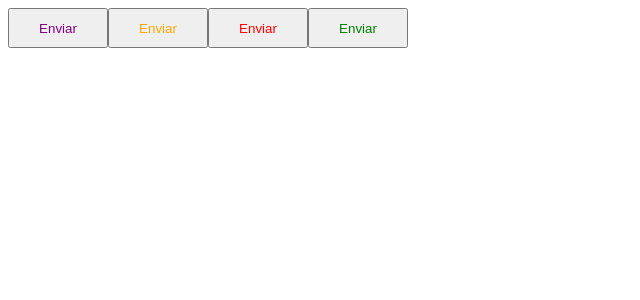
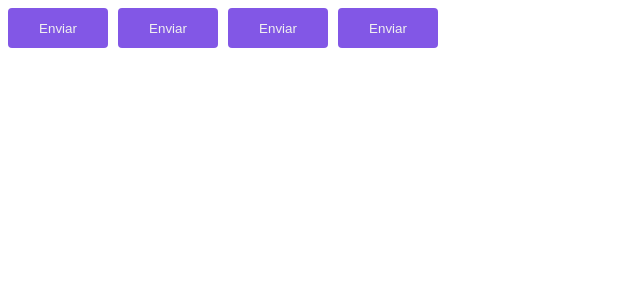
Before and after one commit to weslleyolli/ignite-timer, a React (Vite) app: page / in a window 1280 px wide. Shown: the top 300 px of the page, without its empty margins (0-640 px from the left). Built offline with nearby package versions, Linux system fonts and the light colour scheme.

Commit message:
Feat(Button): theme default

```diff
--- a/src/components/Button.styles.ts
+++ b/src/components/Button.styles.ts
@@ -16,8 +16,11 @@
 export const ButtonContainer = styled.button<ButtonContainerProps>`
     width: 100px;
     height: 40px;
+    border-radius: 4px;
+    border: 0;
+    margin-right: 10px;
 
-    ${props => {
-        return `color: ${buttonVariants[props.variant]}`
-    }}
+    background-color: ${props => props.theme.primary};
+    color: ${props => props.theme.white};
+
 `
--- /dev/null
+++ b/src/styles/themes/default.ts
@@ -0,0 +1,5 @@
+export const defaultTheme = {
+    white: '#f0f0f0',
+    primary: '#8257e6',
+    secondary: 'orange'
+}
```
Also changed, not shown: src/App.tsx (+6 -2 lines).
